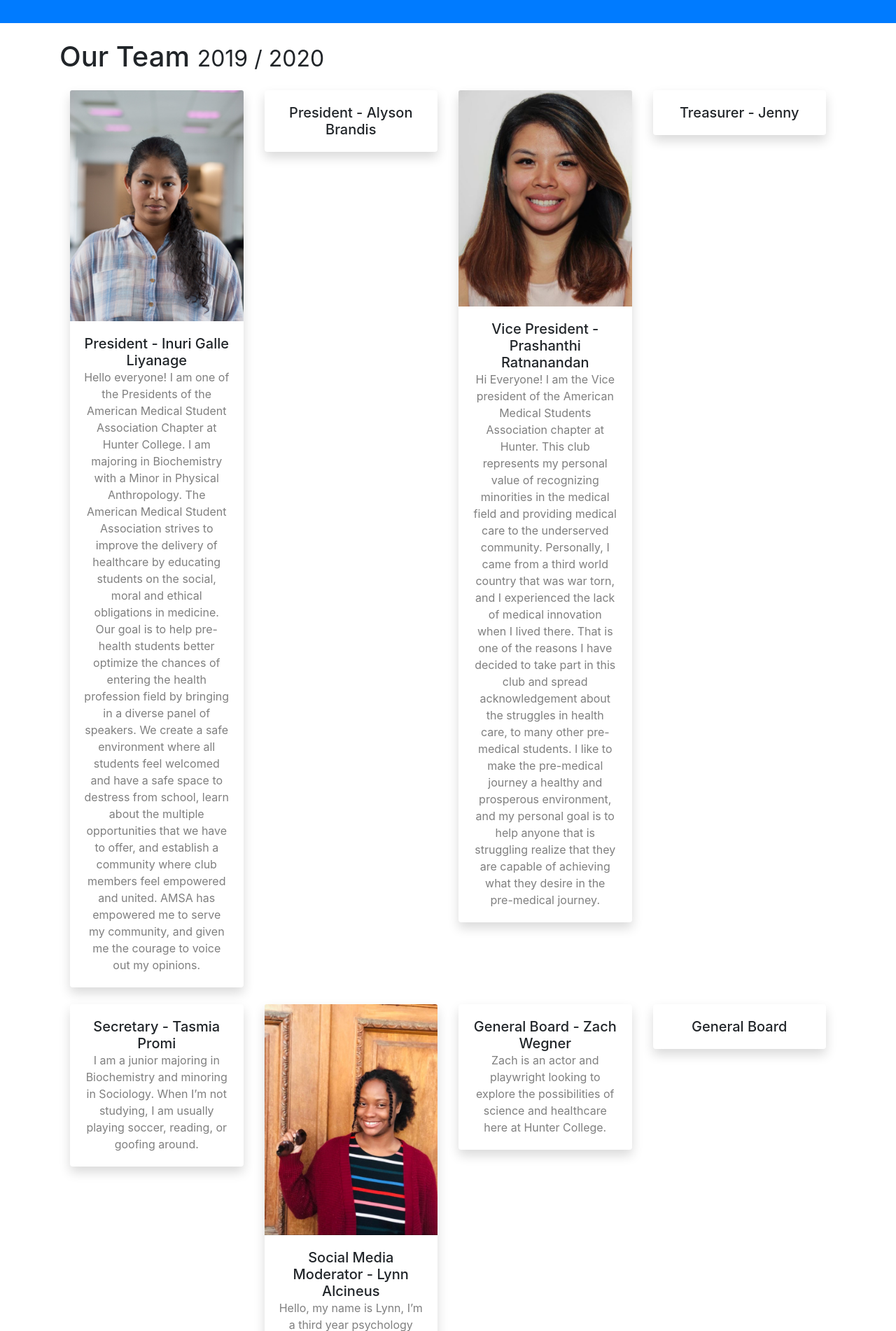
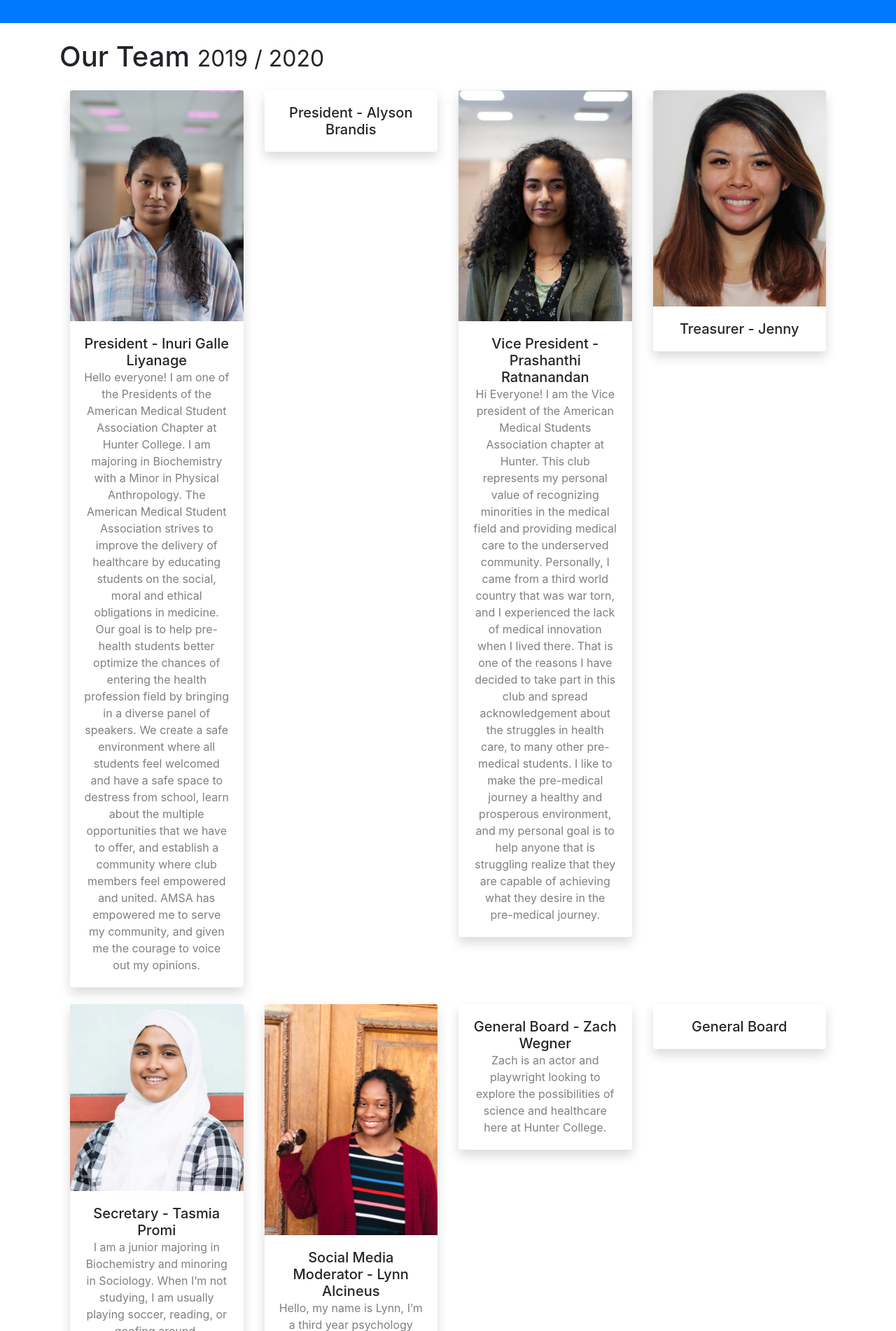
Before and after one commit to HunterAMSA/HunterAMSA.github.io, a website with bundled scripts: page index.html in a window 1280 px wide. Shown: the part 2280-4182 px from the top of the page at 70% size. Built offline with nearby package versions, Linux system fonts and the light colour scheme.

Commit message:
naming schemes corrected

```diff
--- a/index.html
+++ b/index.html
@@ -200,7 +200,7 @@
       <!-- Team Member 3 -->
       <div class="col-xl-3 col-md-6 mb-4">
         <div class="card border-0 shadow">
-          <img src="img\Profiles\treasurer.jpg" class="card-img-top" alt="...">
+          <img src="img\Profiles\vicepresident.jpg" class="card-img-top" alt="...">
           <div class="card-body text-center">
             <h5 class="card-title mb-0">Vice President - Prashanthi Ratnanandan</h5>
             <div class="card-text text-black-50">Hi Everyone! I am the Vice president of the American
@@ -219,6 +219,7 @@
       <!-- Team Member 4 -->
       <div class="col-xl-3 col-md-6 mb-4">
         <div class="card border-0 shadow">
+          <img src="img\Profiles\treasurer.jpg" class="card-img-top" alt="...">
                   <div class="card-body text-center">
             <h5 class="card-title mb-0">Treasurer - Jenny</h5>
             <div class="card-text text-black-50"></div>
@@ -228,6 +229,7 @@
 
       <div class="col-xl-3 col-md-6 mb-4">
         <div class="card border-0 shadow">
+          <img src="img\Profiles\secretary.jpg" class="card-img-top" alt="...">
           <div class="card-body text-center">
             <h5 class="card-title mb-0">Secretary - Tasmia Promi</h5>
             <div class="card-text text-black-50">I am a junior majoring in Biochemistry and
```
